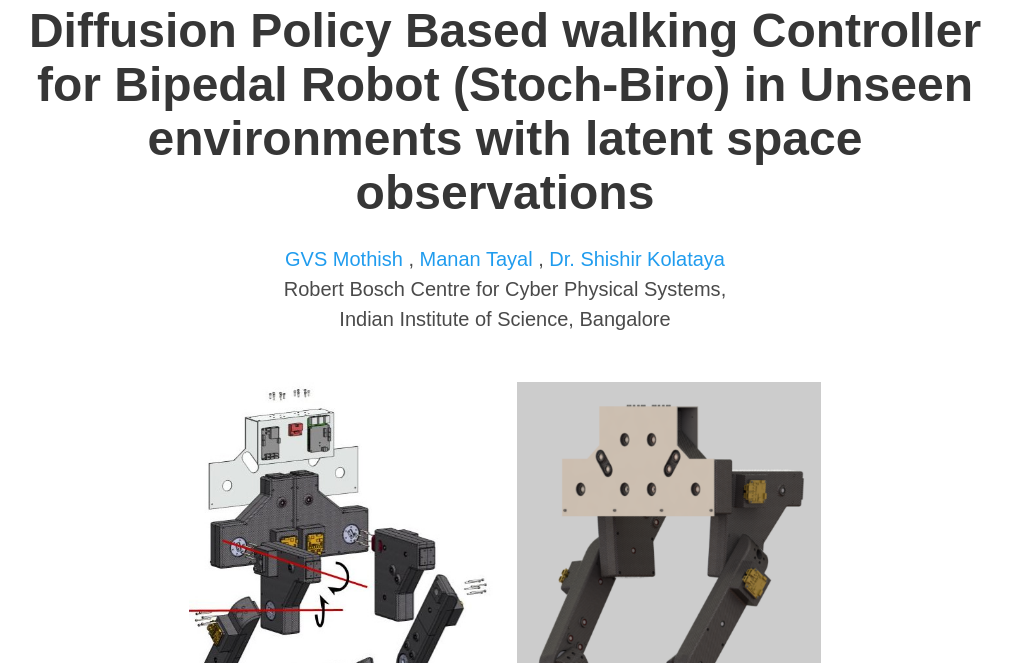
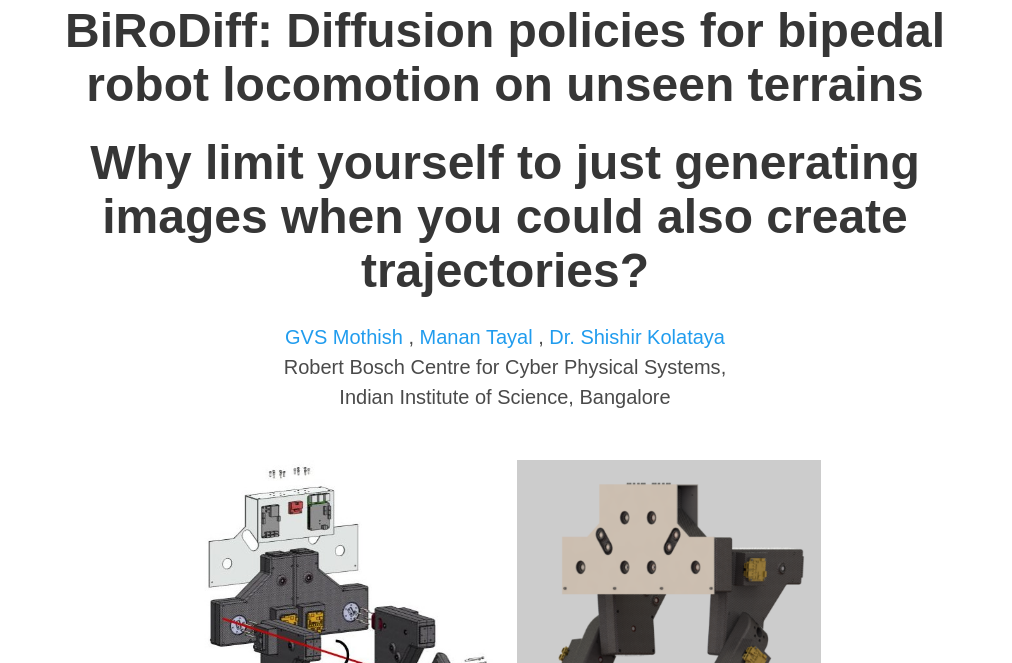
Before and after one commit to gvsmothish/Stoch-Biro-diffusion-policy, a plain HTML site: page index.html in a window 1280 px wide. Shown: the part 137-800 px from the top of the page, without its empty margins (135-1147 px from the left). Drawn offline with nearby package versions, Linux system fonts and the light colour scheme; some icons are missing; a web font is replaced by a local one.

Commit message:
Update index.html

```diff
--- a/index.html
+++ b/index.html
@@ -37,8 +37,8 @@
       <div class="columns is-centered">
 
         <div class="column has-text-centered">
-          <h1 class="title is-1 publication-title">Diffusion Policy Based walking Controller for Bipedal Robot (Stoch-Biro)
-in Unseen environments with latent space observations</h1>
+          <h1 class="title is-1 publication-title">BiRoDiff: Diffusion policies for bipedal robot locomotion on unseen terrains</h1>
+          <h1 class="title is-1 publication-title">Why limit yourself to just generating images when you could also create trajectories? </h1>
           <div class="is-size-5 publication-authors">
             <span class="author-block">
               <a href="https://gvsmothish.github.io/">GVS Mothish</a> ,</span>
```
